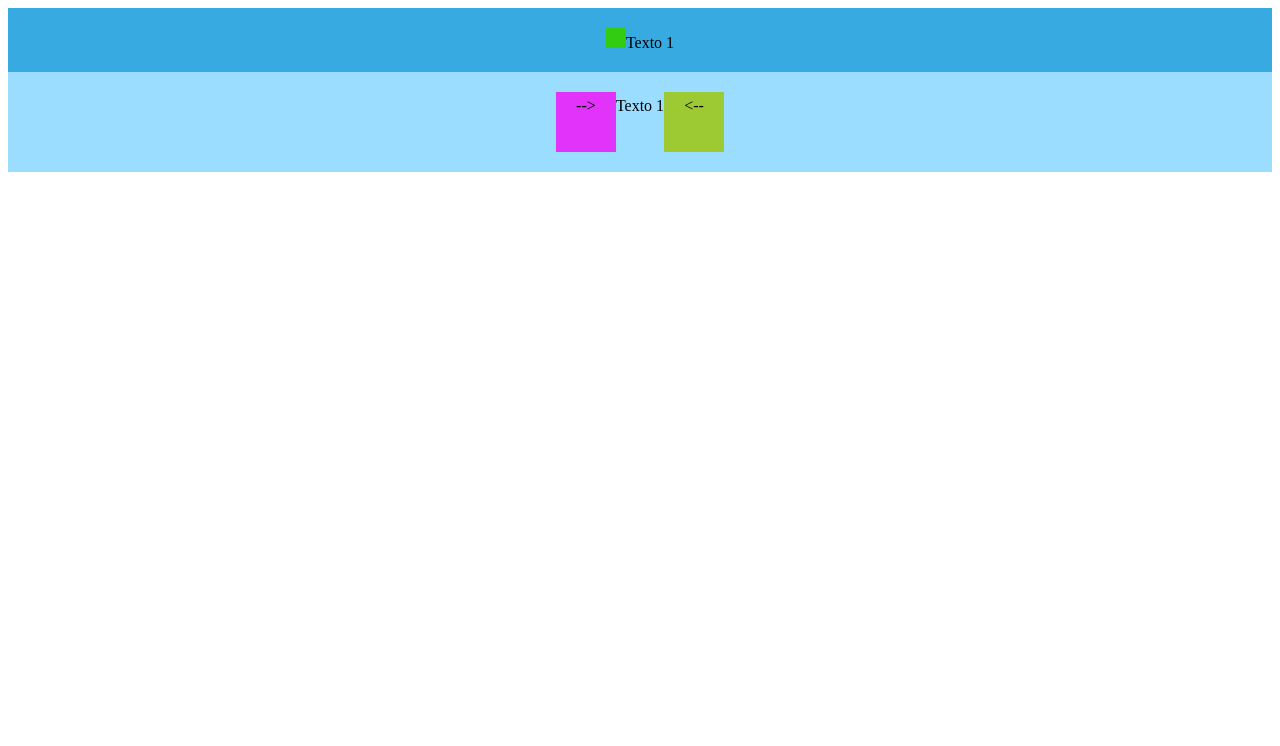
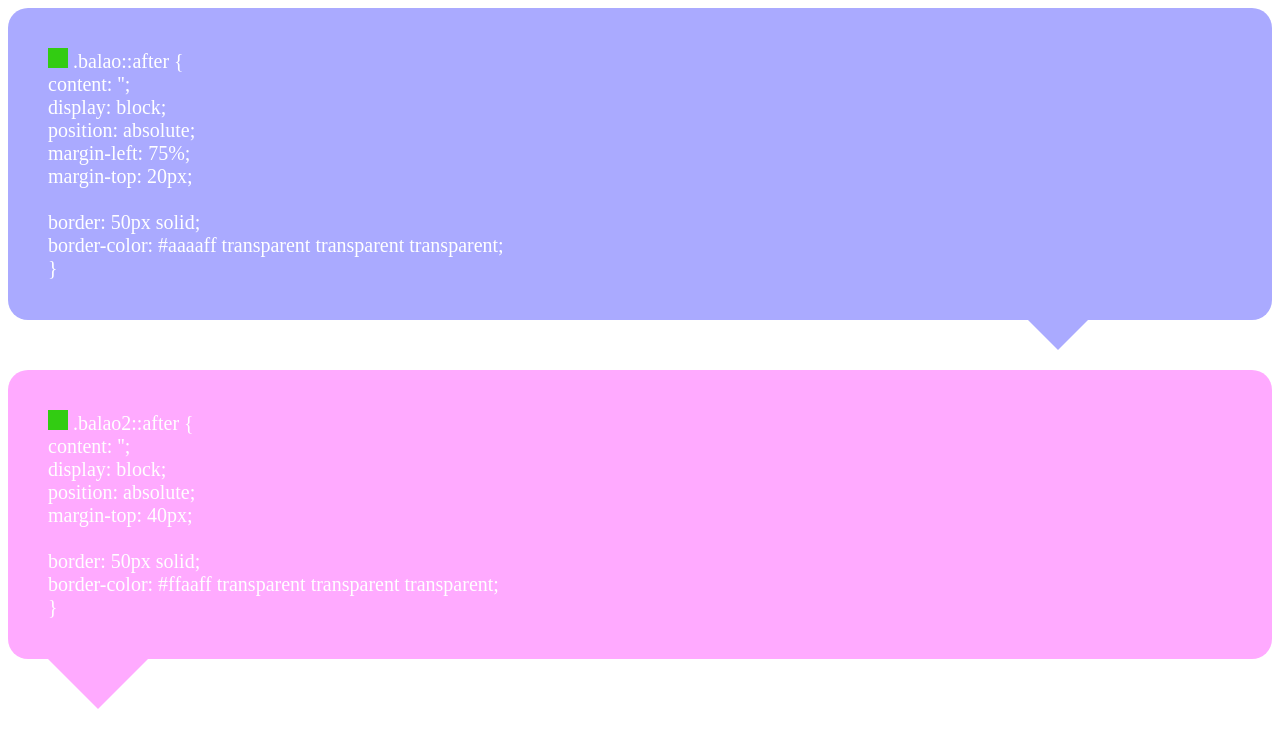
Before and after one commit to brunosoharagit/b7web-curso-html-css, a plain HTML site: page 05.seletores/secao06/index.html in a window 1280 px wide. Drawn offline with Linux system fonts and the light colour scheme.

Commit message:
B7WEB 2021.08.20 secao06: inserção de 'balões' de exemplos de after

```diff
--- a/05.seletores/secao06/index.html
+++ b/05.seletores/secao06/index.html
@@ -10,12 +10,35 @@
 </head>
 <body>
 
-    <div>Texto 1</div>
+    <!-- <div>Texto 1</div>
 
-    <div class="nhemon">Texto 1</div>
+    <div class="nhemon">Texto 1</div> -->
 
 
 
+    <div class="balao">
+        .balao::after { <br>
+            content: ''; <br>
+            display: block; <br>
+            position: absolute; <br>
+            margin-left: 75%; <br>
+            margin-top: 20px; <br>
+            <br>
+            border: 50px solid; <br>
+            border-color: #aaaaff transparent transparent transparent; <br>
+        }
+    </div>
 
+    <div class="balao2">
+        .balao2::after { <br>
+            content: ''; <br>
+            display: block; <br>
+            position: absolute; <br>
+            margin-top: 40px; <br>
+            <br>
+            border: 50px solid; <br>
+            border-color: #ffaaff transparent transparent transparent; <br>
+        }
+    </div>
 </body>
 </html>
--- a/05.seletores/secao06/style.css
+++ b/05.seletores/secao06/style.css
@@ -1,5 +1,7 @@
 body {
     text-align: center;
+    display: flex;
+    flex-direction: column;
 }
 
 div {
@@ -36,3 +38,47 @@ div::before {
     background-color: #9dca33;
     padding: 5px;
 }
+
+.balao {
+    background-color: #aaaaff;
+    display: inline-block;
+    color: #fff;
+    padding: 40px;
+    border-radius: 20px;
+
+    font-size: 20px;
+    text-align: justify;
+}
+
+.balao::after {
+    content: '';
+    display: block;
+    position: absolute;
+    margin-left: 75%;
+    margin-top: 20px;
+
+    border: 50px solid;
+    border-color: #aaaaff transparent transparent transparent;
+}
+
+.balao2 {
+    background-color: #ffaaff;
+    display: inline-block;
+    color: #fff;
+    padding: 40px;
+    border-radius: 20px;
+
+    margin-top: 50px;
+    font-size: 20px;
+    text-align: justify;
+}
+
+.balao2::after {
+    content: '';
+    display: block;
+    position: absolute;
+    margin-top: 40px;
+
+    border: 50px solid;
+    border-color: #ffaaff transparent transparent transparent;
+}
```
